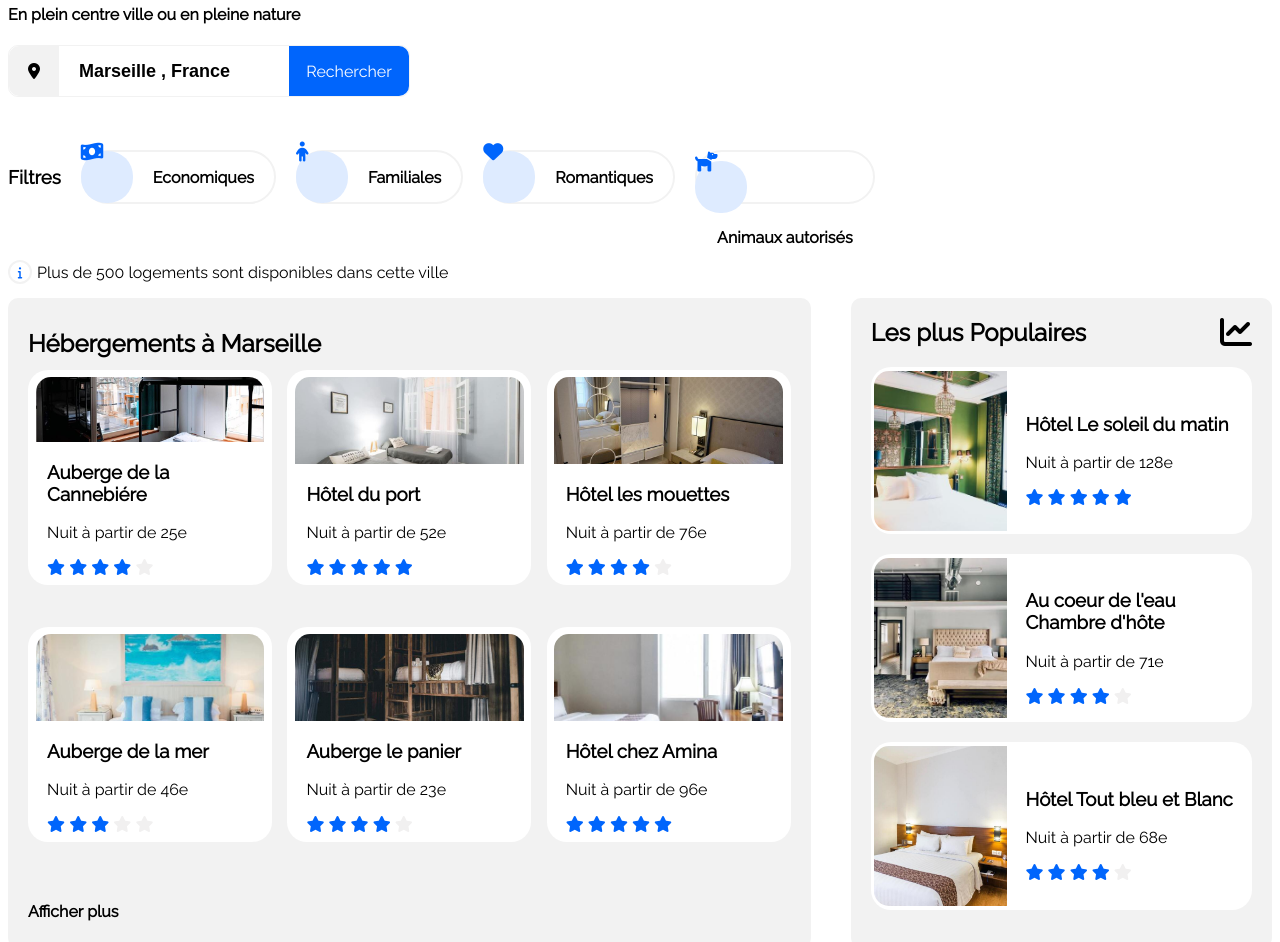
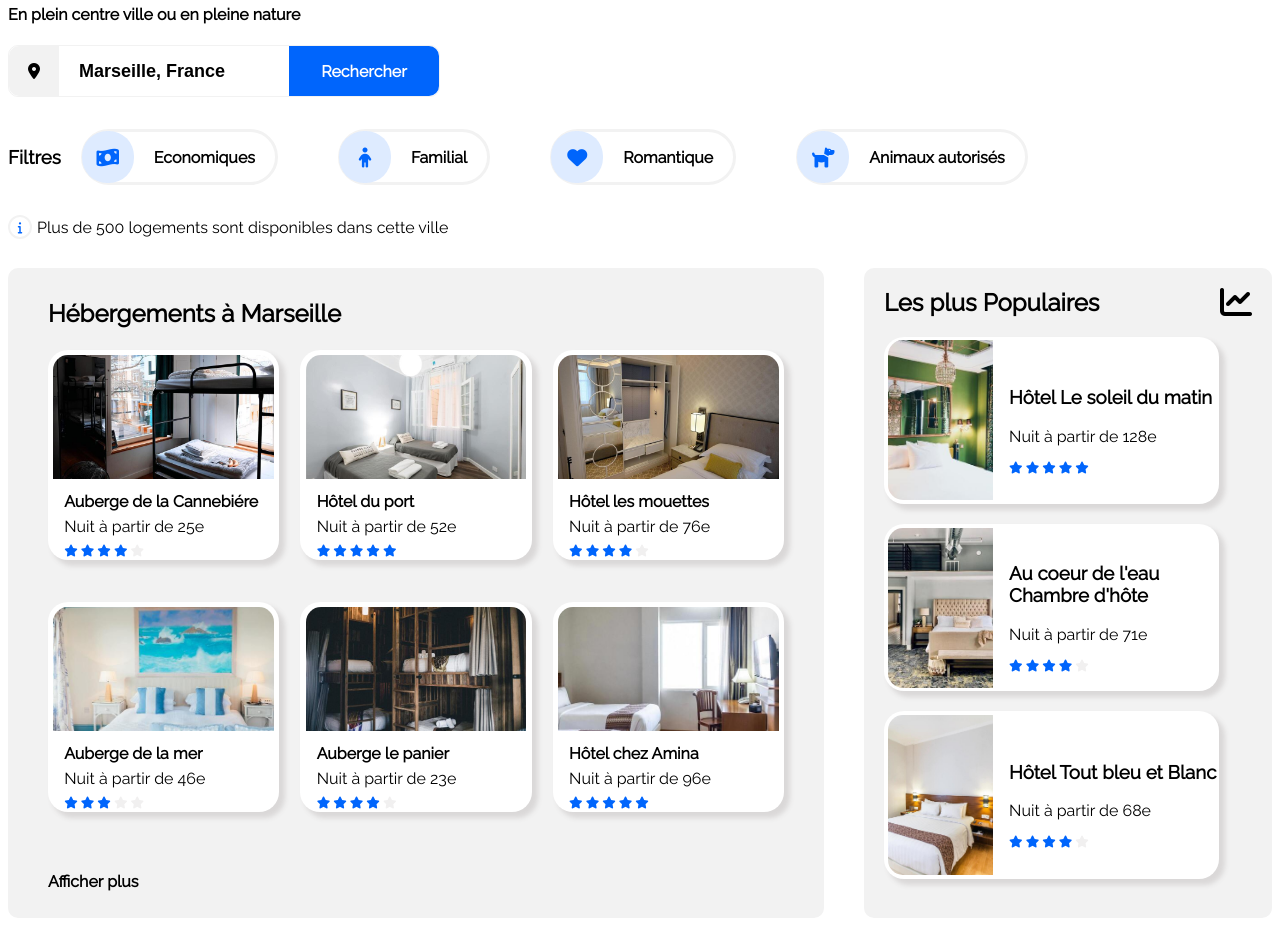
Before and after one commit to Neuroversion/RidouanGhazi_2_16082021, a plain HTML site: page Reservia.html in a window 1280 px wide. Shown: the part 173-1115 px from the top of the page. Drawn offline with Linux system fonts and the light colour scheme.

Commit message:
Ameliorations des cartes hebergements

```diff
--- a/Reservia.css
+++ b/Reservia.css
@@ -1,13 +1,12 @@
-html,body {
-    font-family: Raleway;
-}
 
 @font-face {
     font-family: 'Raleway';
     src: local('font/static/Raleway-Regular.ttf');
 }
+html,body {
+    font-family: Raleway;
+}
 header  {
-
 font-family: 'Raleway', 'Lucida Sans', 'Lucida Sans Regular', 'Lucida Grande', 'Lucida Sans Unicode', Geneva, Verdana, sans-serif;
 }
 .backBleu {
@@ -17,7 +16,7 @@ font-family: 'Raleway', 'Lucida Sans', 'Lucida Sans Regular', 'Lucida Grande', '
     display: flex;
     justify-content: center;
     align-items: center;
-}
+  }
 .flexAround {
     display: flex;
     justify-content: space-around;
@@ -33,7 +32,7 @@ font-family: 'Raleway', 'Lucida Sans', 'Lucida Sans Regular', 'Lucida Grande', '
     height: 100px;
 }
 .sizeLinks {
-    width: 45%;
+    width: 33%;
 }
 .sizeLink {
     width: 140px;
@@ -41,7 +40,6 @@ font-family: 'Raleway', 'Lucida Sans', 'Lucida Sans Regular', 'Lucida Grande', '
 }
 .colorLink1 {
 color: blue;
-
 }
 .colorLink2 {
     color: black;
@@ -70,10 +68,9 @@ cursor: pointer;
 }
 /*header*/
 .bordureSearch {
-    width: 400px;
+    width: 430px;
     border-radius: 10px;
     border: 01px solid #f2f2f2;
-
 }
 .paddingSearch {
     padding-left: 20px;
@@ -90,16 +87,14 @@ cursor: pointer;
     width: 50px;
     border-radius: 10px 0 0 10px;
 }
-
 .buttonSearch {
     height: 50px;
-    width: 120px;
+    width: 150px;
     color: white;
     background-color: #0065fc;
     cursor: pointer;
     border-radius: 0 10px 10px 0;
 }
-
 .buttonSearch:hover {
     color: #0065fc;
     background-color: #f2f2f2
@@ -109,6 +104,7 @@ cursor: pointer;
 }
 .colorBleu {
     color: #0065fc;
+
 }
 .colorBleuClair {
     color: #deebff;
@@ -117,9 +113,10 @@ cursor: pointer;
     color:rgb(241, 240, 240);
 }
 /*Filtres*/
+
 .margFiltre {
-    margin-top: 50px;
-    margin-bottom: 40px;
+    margin-top: 30px;
+    margin-bottom: 15px;
 }
 .filtre {
     display:flex;
@@ -129,10 +126,10 @@ cursor: pointer;
     margin-right: 20px;
 }
 .filtreTexteIcons {
-    border: 2px solid #f2f2f2;
+    border: 3px solid #f2f2f2;
     height: 50px;
     border-radius: 30px;
-    margin-right: 20px;
+    margin-right: 60px;
 }
 .filtreTexteIcons:hover > .filtreTexte {
     color: #0065fc;
@@ -159,6 +156,7 @@ cursor: pointer;
 .info {
     display: flex;
     align-items: center;
+    padding-bottom: 15px;
 }
 .parentIcon {
     width: 20px;
@@ -186,8 +184,9 @@ cursor: pointer;
     background-size: cover;
     background-position: center;
     width: 100%;
-    height: 250px;
+    height: 300px;
     border-radius: 15px 15px 0 0;
+    padding-bottom: 1px;
 }
 .imgHebergements2 {
     background-image: url(./images/hebergements/4_small/fred-kleber-gTbaxaVLvsg-unsplash.jpg);
@@ -230,15 +229,16 @@ cursor: pointer;
     border-radius: 15px 15px 0 0;
 }
 .blocHebergements {
-   padding-left: 20px;
-   padding-right: 20px;
+   padding-left: 40px;
+   padding-right: 40px;
 }
 .cubeHebergements {
     width: 30%;
     height: 200px;
     background-color: white;
-    padding: 1%;
+    padding: 0.7%;
     border-radius: 20px;
+    box-shadow: 5px 5px 5px 1px #dad8d8;
 }
 .cubeHebergements:hover  {
     cursor: pointer;
@@ -262,37 +262,40 @@ cursor: pointer;
 }
 .bloc1 {
     margin-bottom: 10px;
-    margin-top: -30px;
-
+    margin-top: -20px;
 }
 .bloc2 {
     margin-top: 10px;
-
 }
 .cubeDetailsHebergements {
     width: 90%;
+    height: 38%;
+    line-height: 4px;
 }
 /* Populaires*/
 .blocPopulaires {
     padding-left: 20px;
     padding-right: 20px;
     margin-bottom: 50px;
+    justify-content: center;
 }
 .blocPopulaires12 {
     margin-bottom: 20px;
 }
 .cubePopulaires {
+    width: 90%;
     background-color: white;
     height: auto;
     padding: 1% 0 1% 1%;
     border-radius: 20px;
+    box-shadow: 5px 5px 5px 1px #dad8d8;
 }
 .cubePopulaires:hover {
     cursor: pointer;
     transform: scale(1.08);
 }
 .cubeDetailsPopulaires {
-    width: 60%;
+    width: 70%;
     padding-left: 5%;
 }
 .imgPopulaires1 {
@@ -359,7 +362,6 @@ cursor: pointer;
     display: flex;
     justify-content: flex-start;
     align-items: center;
-
     width: 95%;
 }
 .imgActivites1 {
@@ -421,7 +423,6 @@ cursor: pointer;
 .margeBlocFoot1 {
     margin-left: 5%;
 }
-
 .margeBlocFoot3 {
     margin-right: 24%;
 }
--- a/Reservia.html
+++ b/Reservia.html
@@ -1,18 +1,21 @@
 <!DOCTYPE html>
-<html>
+<html lang="fr">
   <head>
     <meta charset="utf-8" />
+    <meta http-equiv="X-UA-Compatible" content="IE=edge" />
+    <meta name="viewport" content="width=device-width, initial-scale=1.0" />
     <link rel="preconnect" href="https://fonts.googleapis.com" />
     <link rel="preconnect" href="https://fonts.gstatic.com" crossorigin />
     <link
       href="https://fonts.googleapis.com/css2?family=Raleway&display=swap"
       rel="stylesheet"
     />
-    <link rel="stylesheet" href="Reservia.css" />
     <script
       src="https://kit.fontawesome.com/24b0e5f442.js"
       crossorigin="anonymous"
     ></script>
+    <link rel="stylesheet" href="Reservia.css" />
+
     <title>Reservia</title>
   </head>
   <body>
@@ -29,9 +32,7 @@
         </div>
         <div class="sizeLinks flexAround texteGras">
           <div class="sizeLink flexCentre bordureNav">
-            <a class="colorLink2 decorationNone" href="#hebergements"
-              >Hébergements</a
-            >
+            <a class="colorLink2 decorationNone" href="#hebergements">Hébergements</a>
           </div>
           <div class="sizeLink flexCentre bordureNav">
             <a class="colorLink2 decorationNone" href="#activites">Activités</a>
@@ -58,29 +59,27 @@
             <input
               class="recherche flexCentre bordureNone paddingSearch"
               type="search"
-              value="Marseille , France"
+              value="Marseille, France"
             />
           </div>
-          <div class="backBleu flexCentre buttonSearch">Rechercher</div>
+          <div class="backBleu flexAround texteGras buttonSearch">Rechercher</div>
         </div>
         <div class="filtre margFiltre texteGras">
           <div class="margFiltreTitre"><h3>Filtres</h3></div>
-          <div class="flexBetween filtreTexteIcons">
-            <i class="fas fa-money-bill-wave fa-lg filtreIcons flexCentre"></i>
-            <div class="filtreTexte flexCentre">Economiques</div>
-          </div>
+            <div class="flexBetween filtreTexteIcons">
+              <i class="fas fa-money-bill-wave fa-lg filtreIcons flexCentre"></i>
+              <div class="filtreTexte flexCentre">Economiques</div>
+            </div>
           <div class="flexBetween filtreTexteIcons">
             <i class="fas fa-child fa-lg filtreIcons flexCentre"></i>
-
-            <div class="filtreTexte flexCentre">Familiales</div>
+            <div class="filtreTexte flexCentre">Familial</div>
           </div>
           <div class="flexBetween filtreTexteIcons">
             <i class="fas fa-heart fa-lg filtreIcons flexCentre"></i>
-            <div class="filtreTexte flexCentre">Romantiques</div>
+            <div class="filtreTexte flexCentre">Romantique</div>
           </div>
-          <div class="flextweeBen filtreTexteIcons">
+          <div class="flexBetween filtreTexteIcons">
             <i class="fas fa-dog fa-lg filtreIcons flexCentre"></i>
-
             <div class="filtreTexte flexCentre">Animaux autorisés</div>
           </div>
         </div>
@@ -99,9 +98,9 @@
           <div class="cubeHebergements flexColumnCentre">
             <div class="imgHebergements1"></div>
             <div class="cubeDetailsHebergements">
-              <h3>Auberge de la Cannebiére</h3>
+              <h4>Auberge de la Cannebiére</h4>
               <p>Nuit à partir de 25e</p>
-              <div class="colorBleu">
+              <div class="colorBleu fa-xs ">
                 <i class="fas fa-star"></i>
                 <i class="fas fa-star"></i>
                 <i class="fas fa-star"></i>
@@ -113,9 +112,9 @@
           <div class="cubeHebergements flexColumnCentre">
             <div class="imgHebergements2"></div>
             <div class="cubeDetailsHebergements">
-              <h3>Hôtel du port</h3>
+              <h4>Hôtel du port</h4>
               <p>Nuit à partir de 52e</p>
-              <div class="colorBleu">
+              <div class="colorBleu fa-xs">
                 <i class="fas fa-star"></i>
                 <i class="fas fa-star"></i>
                 <i class="fas fa-star"></i>
@@ -127,9 +126,9 @@
           <div class="cubeHebergements flexColumnCentre">
             <div class="imgHebergements3"></div>
             <div class="cubeDetailsHebergements">
-              <h3>Hôtel les mouettes</h3>
+              <h4>Hôtel les mouettes</h4>
               <p>Nuit à partir de 76e</p>
-              <div class="colorBleu">
+              <div class="colorBleu fa-xs">
                 <i class="fas fa-star"></i>
                 <i class="fas fa-star"></i>
                 <i class="fas fa-star"></i>
@@ -143,9 +142,9 @@
           <div class="cubeHebergements flexColumnCentre">
             <div class="imgHebergements4"></div>
             <div class="cubeDetailsHebergements">
-              <h3>Auberge de la mer</h3>
+              <h4>Auberge de la mer</h4>
               <p>Nuit à partir de 46e</p>
-              <div class="colorBleu">
+              <div class="colorBleu fa-xs">
                 <i class="fas fa-star"></i>
                 <i class="fas fa-star"></i>
                 <i class="fas fa-star"></i>
@@ -157,9 +156,9 @@
           <div class="cubeHebergements flexColumnCentre">
             <div class="imgHebergements5"></div>
             <div class="cubeDetailsHebergements">
-              <h3>Auberge le panier</h3>
+              <h4>Auberge le panier</h4>
               <p>Nuit à partir de 23e</p>
-              <div class="colorBleu">
+              <div class="colorBleu fa-xs">
                 <i class="fas fa-star"></i>
                 <i class="fas fa-star"></i>
                 <i class="fas fa-star"></i>
@@ -171,9 +170,9 @@
           <div class="cubeHebergements flexColumnCentre">
             <div class="imgHebergements6"></div>
             <div class="cubeDetailsHebergements">
-              <h3>Hôtel chez Amina</h3>
+              <h4>Hôtel chez Amina</h4>
               <p>Nuit à partir de 96e</p>
-              <div class="colorBleu">
+              <div class="colorBleu fa-xs">
                 <i class="fas fa-star"></i>
                 <i class="fas fa-star"></i>
                 <i class="fas fa-star"></i>
@@ -197,7 +196,7 @@
             <div class="cubeDetailsPopulaires">
               <h3>Hôtel Le soleil du matin</h3>
               <p>Nuit à partir de 128e</p>
-              <div class="colorBleu">
+              <div class="colorBleu fa-xs">
                 <i class="fas fa-star"></i>
                 <i class="fas fa-star"></i>
                 <i class="fas fa-star"></i>
@@ -211,7 +210,7 @@
             <div class="cubeDetailsPopulaires">
               <h3>Au coeur de l'eau Chambre d'hôte</h3>
               <p>Nuit à partir de 71e</p>
-              <div class="colorBleu">
+              <div class="colorBleu fa-xs">
                 <i class="fas fa-star"></i>
                 <i class="fas fa-star"></i>
                 <i class="fas fa-star"></i>
@@ -225,7 +224,7 @@
             <div class="cubeDetailsPopulaires">
               <h3>Hôtel Tout bleu et Blanc</h3>
               <p>Nuit à partir de 68e</p>
-              <div class="colorBleu">
+              <div class="colorBleu fa-xs">
                 <i class="fas fa-star"></i>
                 <i class="fas fa-star"></i>
                 <i class="fas fa-star"></i>
```
